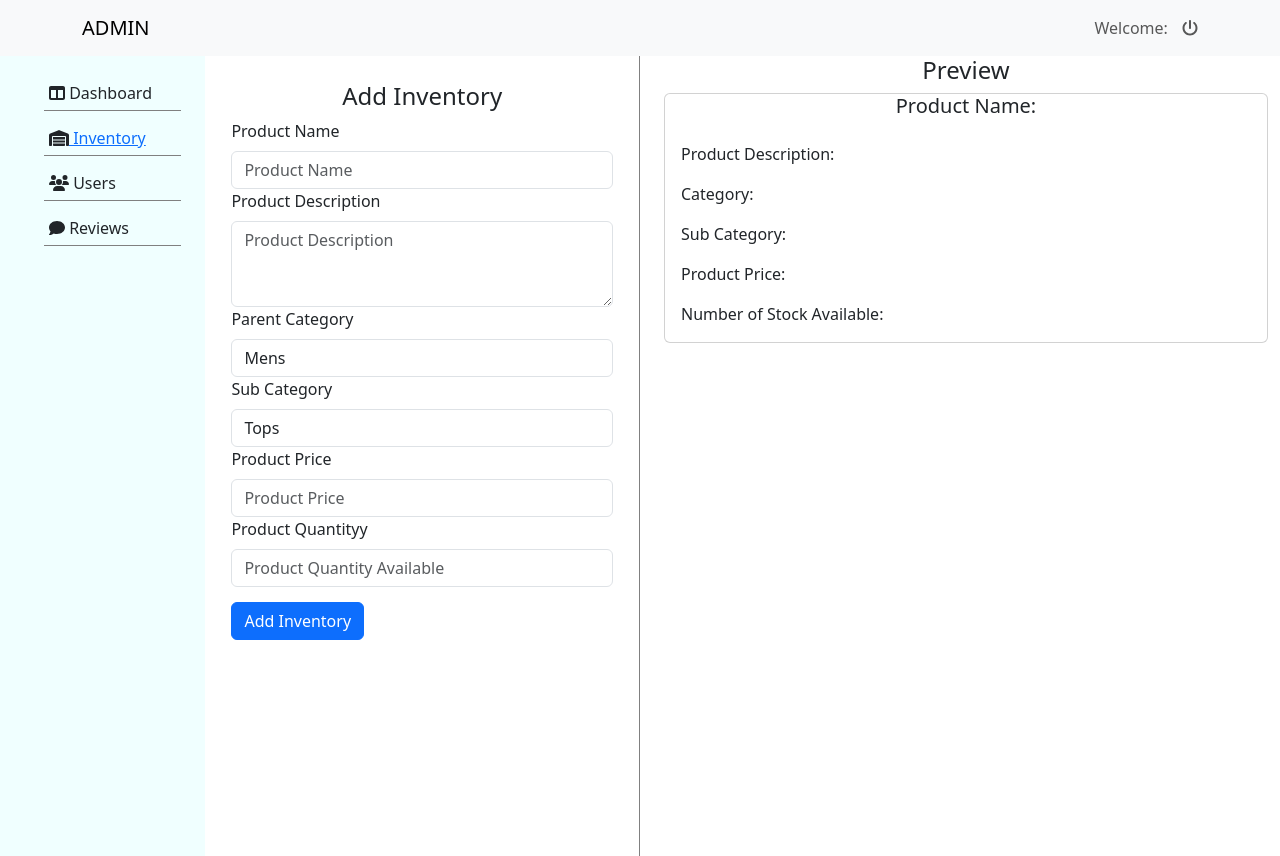
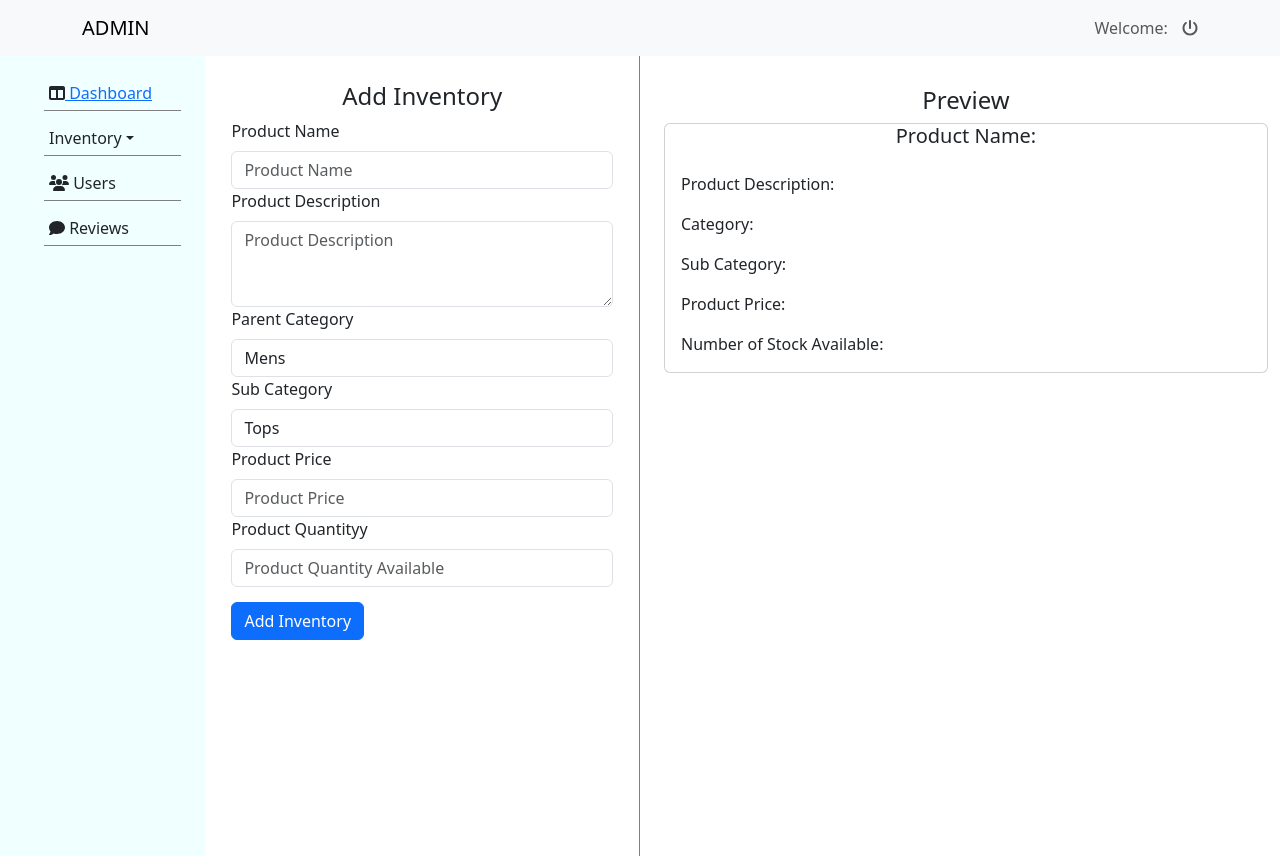
Before and after one commit to ajay-verma30/ecommerce, a React (Create React App) app in the folder adminfrontend/: page /addinventory in a window 1280 px wide. Built offline with nearby package versions, Linux system fonts and the light colour scheme; sample sign-in values are in the browser's storage.

Commit message:
sidenav mechanism edit

```diff
--- a/adminfrontend/src/components/body/dashboard/dashboard.jsx
+++ b/adminfrontend/src/components/body/dashboard/dashboard.jsx
@@ -1,14 +1,8 @@
-import { FontAwesomeIcon } from '@fortawesome/react-fontawesome'
-import { faTableColumns } from '@fortawesome/free-solid-svg-icons'
-import { faUsers } from '@fortawesome/free-solid-svg-icons'
-import { faWarehouse } from '@fortawesome/free-solid-svg-icons'
-import { faComment } from '@fortawesome/free-solid-svg-icons'
-import Container from "react-bootstrap/Container";
 import Row from 'react-bootstrap/Row';
 // import Card from 'react-bootstrap/Card';
 import Col from 'react-bootstrap/Col';
-import { Link } from 'react-router-dom'
 import Navigation from "../../header/navbar";
+import Sidenavbar from "../sidenavbar/sidenavbar";
 require('./dashboard.css')
 
 
@@ -18,14 +12,7 @@ const Dashboard = () => {
         <Navigation/>
             <Row>
                 <Col md={2} className='sidebar'>
-                   <Container>
-                    <ul>
-                        <li className='menu-start'><FontAwesomeIcon icon={faTableColumns} /> Dashboard</li>
-                        <li className='menu'><FontAwesomeIcon icon={faWarehouse} /><Link to='/addinventory'> Inventory</Link> </li>
-                        <li className='menu'><FontAwesomeIcon icon={faUsers} /> Users </li>
-                        <li className='menu'><FontAwesomeIcon icon={faComment} /> Reviews </li>
-                    </ul>
-                    </Container>
+                   <Sidenavbar/>
                 </Col>
                 <Col md={10} className='main-container'></Col>
             </Row>
--- /dev/null
+++ b/adminfrontend/src/components/body/sidenavbar/sidenav.css
@@ -0,0 +1,4 @@
+.dropdown-item a{
+    text-decoration: none;
+    color: black;
+}
--- /dev/null
+++ b/adminfrontend/src/components/body/sidenavbar/sidenavbar.jsx
@@ -0,0 +1,35 @@
+import React from 'react'
+import Container from 'react-bootstrap/Container'
+import { FontAwesomeIcon } from '@fortawesome/react-fontawesome'
+import { faTableColumns } from '@fortawesome/free-solid-svg-icons'
+import { faUsers } from '@fortawesome/free-solid-svg-icons'
+import { faWarehouse } from '@fortawesome/free-solid-svg-icons'
+import { faComment } from '@fortawesome/free-solid-svg-icons'
+import { Link } from 'react-router-dom'
+import NavDropdown from 'react-bootstrap/NavDropdown';
+require('./sidenav.css')
+
+const Sidenavbar = () => {
+    return (
+        <div>
+            <Container>
+                <ul>
+                    <li className='menu-start'><FontAwesomeIcon icon={faTableColumns} /><Link to='/dashboard'> Dashboard</Link></li>
+                    <li className='menu'>
+                        <NavDropdown title="Inventory" id="basic-nav-dropdown">
+                            <NavDropdown.Item><Link to='/addinventory'>Add Product</Link></NavDropdown.Item>
+                            <NavDropdown.Divider />
+                            <NavDropdown.Item><Link to='/editinventory'>Edit Product</Link></NavDropdown.Item>
+                            <NavDropdown.Divider />
+                        </NavDropdown>
+                    </li>
+
+                    <li className='menu'><FontAwesomeIcon icon={faUsers} /> Users </li>
+                    <li className='menu'><FontAwesomeIcon icon={faComment} /> Reviews </li>
+                </ul>
+            </Container>
+        </div>
+    )
+}
+
+export default Sidenavbar
--- a/adminfrontend/src/components/inventory/addinventory.jsx
+++ b/adminfrontend/src/components/inventory/addinventory.jsx
@@ -4,15 +4,10 @@ import Button from 'react-bootstrap/Button';
 import Row from 'react-bootstrap/Row'
 import Col from 'react-bootstrap/Col'
 import Navigation from '../header/navbar';
-import { FontAwesomeIcon } from '@fortawesome/react-fontawesome'
-import { faTableColumns } from '@fortawesome/free-solid-svg-icons'
-import { faUsers } from '@fortawesome/free-solid-svg-icons'
-import { faWarehouse } from '@fortawesome/free-solid-svg-icons'
-import { faComment } from '@fortawesome/free-solid-svg-icons'
-import { Link } from 'react-router-dom'
-import Container from "react-bootstrap/Container";
+
 import ProductPreview from './productPreview';
 import axios from 'axios';
+import Sidenavbar from '../body/sidenavbar/sidenavbar';
 require('./inventory.css')
 
 
@@ -46,14 +41,7 @@ const AddInventory = () => {
       <Navigation/>
     <Row>
       <Col md={2} className='sidebar'>
-      <Container>
-                    <ul>
-                        <li className='menu-start'><FontAwesomeIcon icon={faTableColumns} /> Dashboard</li>
-                        <li className='menu'><FontAwesomeIcon icon={faWarehouse} /><Link to='/addinventory'> Inventory</Link> </li>
-                        <li className='menu'><FontAwesomeIcon icon={faUsers} /> Users </li>
-                        <li className='menu'><FontAwesomeIcon icon={faComment} /> Reviews </li>
-                    </ul>
-                    </Container>
+      <Sidenavbar/>
       </Col>
       <Col md={4} className='addinventory'>
       <h4 className='text-center'>Add Inventory</h4>
@@ -98,7 +86,7 @@ const AddInventory = () => {
         <Button type="submit" className="btn btn-primary" >Add Inventory</Button>
       </Form>
       </Col>
-      <Col md={6}>
+      <Col md={6} className='preview'>
         <h4 className='text-center'>Preview</h4>
         <ProductPreview pName={pName} pPrice={pPrice} pdescription={pdescription} pcategory={pcategory} scategory={scategory} pQunatity={pQunatity}/>
       </Col>
--- a/adminfrontend/src/components/inventory/inventory.css
+++ b/adminfrontend/src/components/inventory/inventory.css
@@ -2,3 +2,7 @@
     padding: 2% !important;
     border-right: 1px solid grey;
 }
+
+.preview{
+    padding: 30px;
+}
```
